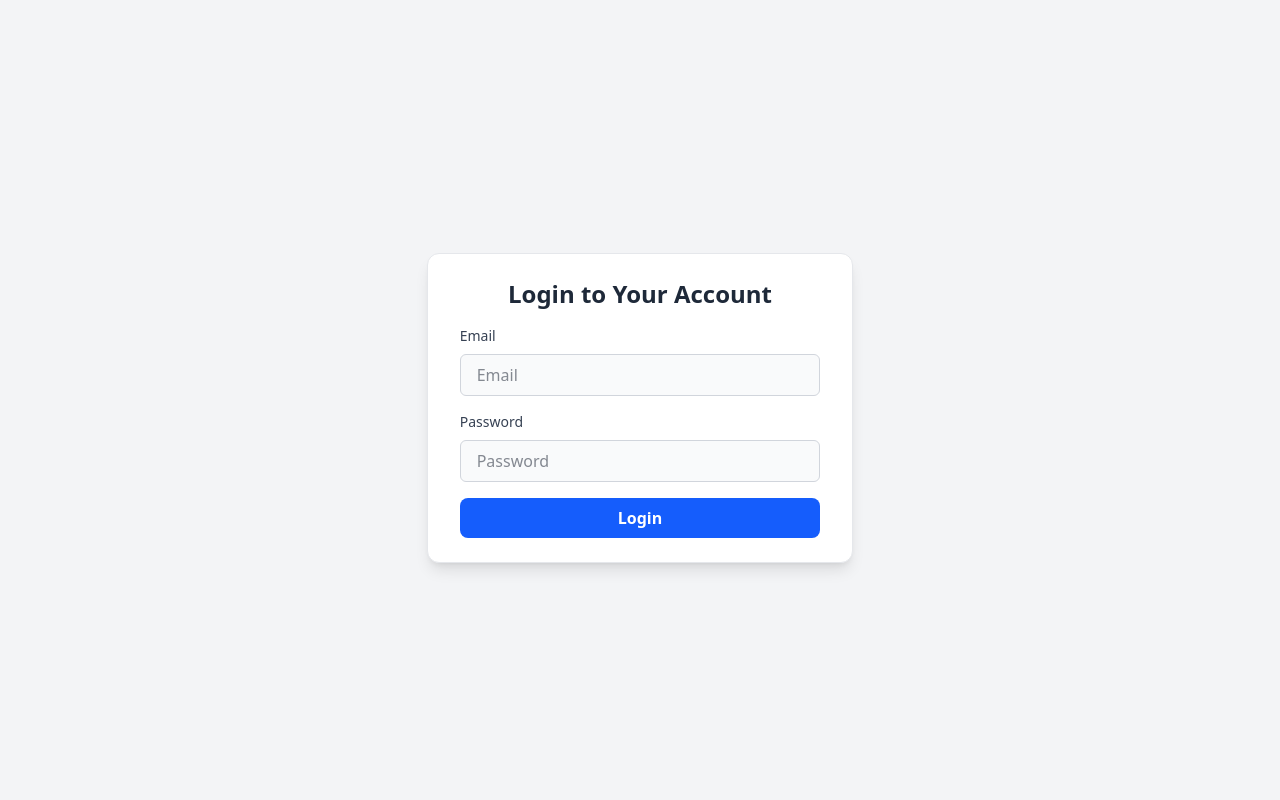
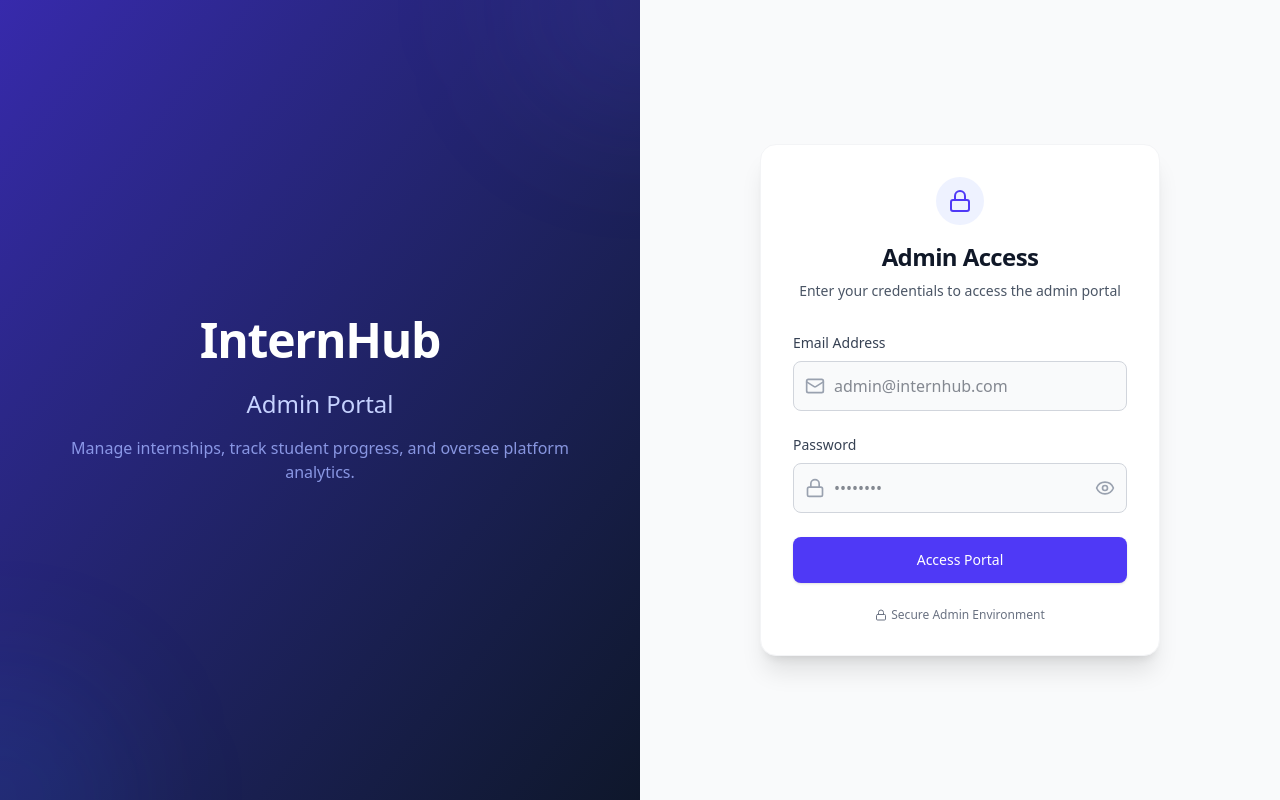
Before and after one commit to musnymubarak/Job-portal, a React app in the folder admin/: page /admin/login in a window 1280 px wide. Shown: the top 800 px of the page. Built offline with nearby package versions, Linux system fonts and the light colour scheme; the HTML template or start-up script is replaced by a standard one.

Commit message:
UI enhancement in Login page

```diff
--- a/admin/src/pages/Login.tsx
+++ b/admin/src/pages/Login.tsx
@@ -2,10 +2,12 @@ import { useState, type FormEvent } from 'react';
 import { useAuth } from '../context/AuthContext';
 import { useNavigate } from 'react-router-dom';
 import toast from 'react-hot-toast';
+import { Eye, EyeOff, Lock, Mail, Loader2 } from 'lucide-react';
 
 const Login = () => {
     const [email, setEmail] = useState('');
     const [password, setPassword] = useState('');
+    const [showPassword, setShowPassword] = useState(false);
     const { login } = useAuth();
     const navigate = useNavigate();
     const [loading, setLoading] = useState(false);
@@ -25,40 +27,114 @@ const Login = () => {
     };
 
     return (
-        <div className="flex items-center justify-center min-h-screen bg-gray-100">
-            <div className="px-8 py-6 mt-4 text-left bg-white shadow-lg rounded-xl md:w-1/3 w-full border border-gray-200">
-                <h3 className="text-2xl font-bold text-center text-gray-800">Login to Your Account</h3>
-                <form onSubmit={handleSubmit}>
-                    <div className="mt-4">
+        <div className="min-h-screen flex flex-col md:flex-row bg-gray-50">
+            {/* Branding Section */}
+            <div className="w-full md:w-1/2 bg-gradient-to-br from-indigo-800 to-slate-900 text-white p-12 flex flex-col justify-center items-center text-center relative overflow-hidden">
+                <div className="relative z-10 max-w-lg">
+                    <h1 className="text-4xl md:text-5xl font-bold tracking-tight mb-6">InternHub</h1>
+                    <p className="text-xl md:text-2xl text-indigo-200 font-medium">
+                        Admin Portal
+                    </p>
+                    <p className="mt-4 text-indigo-300/80">
+                        Manage internships, track student progress, and oversee platform analytics.
+                    </p>
+                </div>
+                <div className="absolute top-0 right-0 w-64 h-64 bg-indigo-500/10 rounded-full blur-3xl -mr-32 -mt-32 pointer-events-none"></div>
+                <div className="absolute bottom-0 left-0 w-64 h-64 bg-blue-500/10 rounded-full blur-3xl -ml-32 -mb-32 pointer-events-none"></div>
+            </div>
+
+            {/* Login Form Section */}
+            <div className="w-full md:w-1/2 flex items-center justify-center p-6 md:p-12">
+                <div className="w-full max-w-[400px] bg-white rounded-2xl shadow-xl p-8 border border-gray-100">
+                    <div className="text-center mb-8">
+                        <div className="flex justify-center mb-4">
+                            <div className="p-3 bg-indigo-50 rounded-full">
+                                <Lock className="h-6 w-6 text-indigo-600" />
+                            </div>
+                        </div>
+                        <h2 className="text-2xl font-bold text-gray-900 tracking-tight">Admin Access</h2>
+                        <p className="mt-2 text-sm text-gray-600">
+                            Enter your credentials to access the admin portal
+                        </p>
+                    </div>
+
+                    <form onSubmit={handleSubmit} className="space-y-6">
                         <div>
-                            <label className="block text-sm font-medium text-gray-700" htmlFor="email">Email</label>
+                            <label className="block text-sm font-medium text-gray-700 mb-2" htmlFor="email">
+                                Email Address
+                            </label>
+                            <div className="relative">
+                                <div className="absolute inset-y-0 left-0 pl-3 flex items-center pointer-events-none">
+                                    <Mail className="h-5 w-5 text-gray-400" />
+                                </div>
                                 <input
+                                    id="email"
                                     type="text"
-                                placeholder="Email"
-                                className="w-full px-4 py-2 mt-2 border rounded-md focus:outline-none focus:ring-1 focus:ring-blue-600 bg-gray-50 border-gray-300"
+                                    autoComplete="email"
+                                    placeholder="admin@internhub.com"
+                                    className="block w-full pl-10 pr-3 py-3 border border-gray-300 rounded-lg focus:ring-2 focus:ring-indigo-600 focus:border-transparent transition-colors bg-gray-50 hover:bg-white"
                                     value={email}
                                     onChange={(e) => setEmail(e.target.value)}
                                     required
                                 />
                             </div>
-                        <div className="mt-4">
-                            <label className="block text-sm font-medium text-gray-700">Password</label>
+                        </div>
+
+                        <div>
+                            <label className="block text-sm font-medium text-gray-700 mb-2" htmlFor="password">
+                                Password
+                            </label>
+                            <div className="relative">
+                                <div className="absolute inset-y-0 left-0 pl-3 flex items-center pointer-events-none">
+                                    <Lock className="h-5 w-5 text-gray-400" />
+                                </div>
                                 <input
-                                type="password"
-                                placeholder="Password"
-                                className="w-full px-4 py-2 mt-2 border rounded-md focus:outline-none focus:ring-1 focus:ring-blue-600 bg-gray-50 border-gray-300"
+                                    id="password"
+                                    type={showPassword ? "text" : "password"}
+                                    autoComplete="current-password"
+                                    placeholder="••••••••"
+                                    className="block w-full pl-10 pr-10 py-3 border border-gray-300 rounded-lg focus:ring-2 focus:ring-indigo-600 focus:border-transparent transition-colors bg-gray-50 hover:bg-white"
                                     value={password}
                                     onChange={(e) => setPassword(e.target.value)}
                                     required
                                 />
-                        </div>
-                        <div className="flex items-baseline justify-between">
-                            <button disabled={loading} className="px-6 py-2 mt-4 text-white bg-blue-600 rounded-lg hover:bg-blue-900 disabled:bg-blue-300 transition-colors w-full font-semibold">
-                                {loading ? 'Logging in...' : 'Login'}
+                                <button
+                                    type="button"
+                                    onClick={() => setShowPassword(!showPassword)}
+                                    className="absolute inset-y-0 right-0 pr-3 flex items-center text-gray-400 hover:text-gray-600 focus:outline-none transition-colors"
+                                >
+                                    {showPassword ? (
+                                        <EyeOff className="h-5 w-5" />
+                                    ) : (
+                                        <Eye className="h-5 w-5" />
+                                    )}
                                 </button>
                             </div>
                         </div>
+
+                        <button
+                            type="submit"
+                            disabled={loading}
+                            className="w-full flex justify-center items-center py-3 px-4 border border-transparent rounded-lg shadow-sm text-sm font-medium text-white bg-indigo-600 hover:bg-indigo-700 focus:outline-none focus:ring-2 focus:ring-offset-2 focus:ring-indigo-500 disabled:opacity-70 disabled:cursor-not-allowed transition-all"
+                        >
+                            {loading ? (
+                                <>
+                                    <Loader2 className="animate-spin -ml-1 mr-2 h-4 w-4" />
+                                    Authenticating...
+                                </>
+                            ) : (
+                                'Access Portal'
+                            )}
+                        </button>
                     </form>
+
+                    <div className="mt-6 text-center">
+                        <p className="text-xs text-gray-500 flex items-center justify-center gap-1">
+                            <Lock className="h-3 w-3" />
+                            Secure Admin Environment
+                        </p>
+                    </div>
+                </div>
             </div>
         </div>
     );
```
Also changed, not shown: 1 other file (tests, documents, lock files or other folders). Lines whose indentation alone changed are shown as unchanged.
